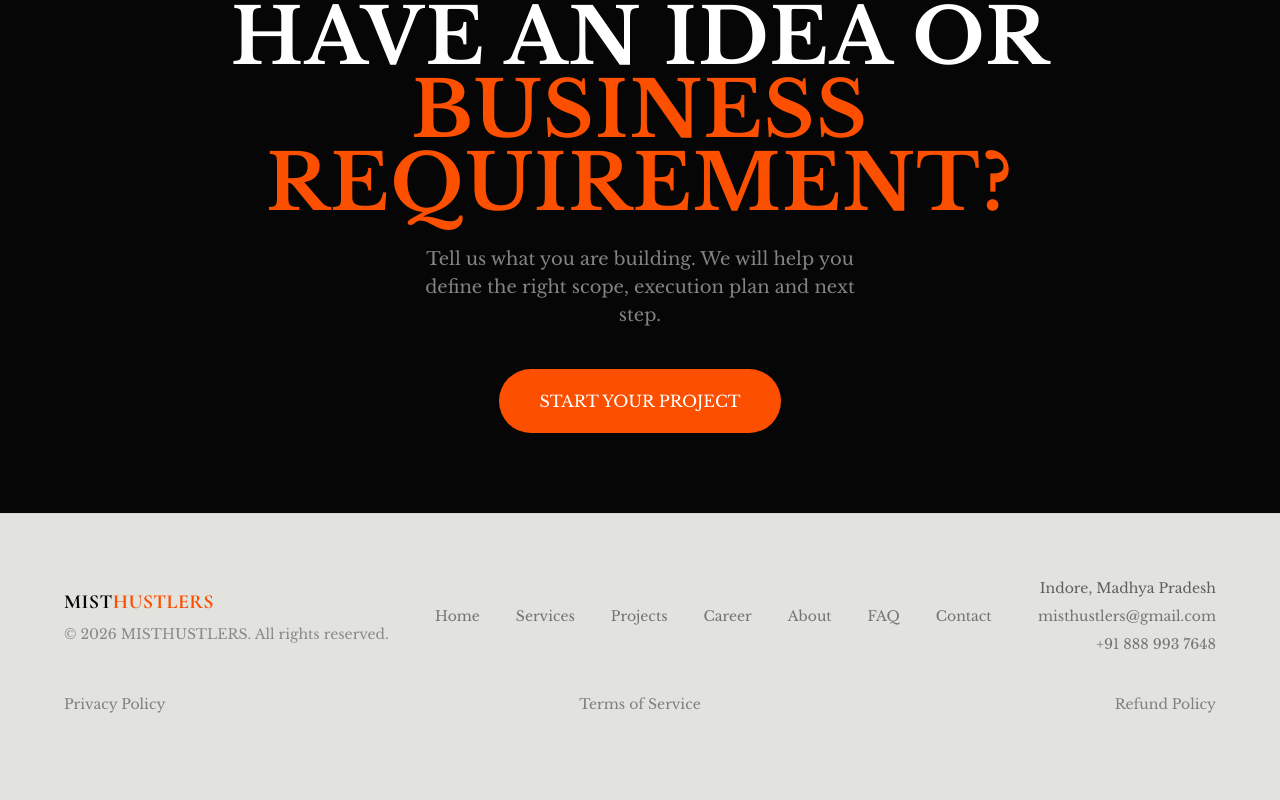
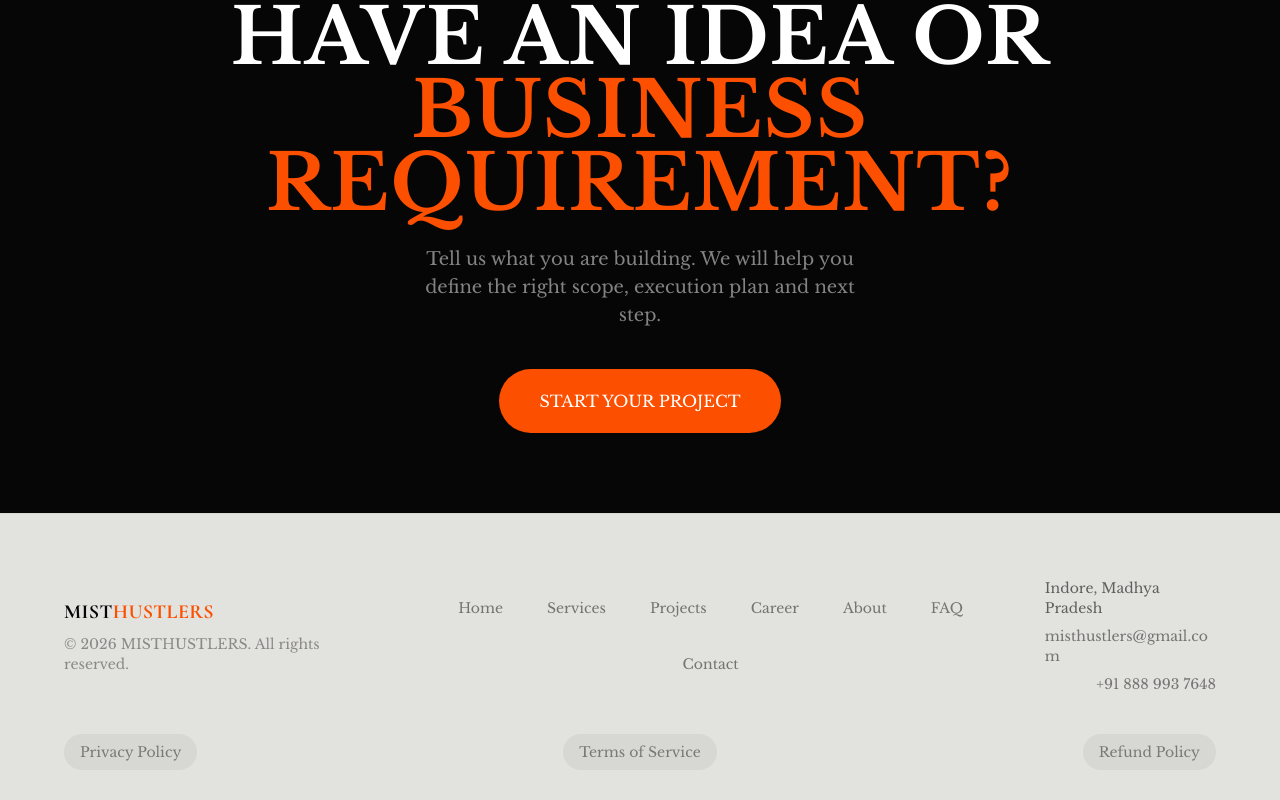
Before and after one commit to misthustlers-ctrl/MistHustlers, a React (Vite) app: page / in a window 1280 px wide. Shown: the part 6771-7571 px from the top of the page. Before the commit the page ends 7549 px from the top, so only its background shows below. Built offline with nearby package versions, Linux system fonts and the light colour scheme; no server answers.

Commit message:
Improve mobile navigation layout

```diff
--- a/src/components/Footer.tsx
+++ b/src/components/Footer.tsx
@@ -25,6 +25,12 @@ const FOOTER_LINKS = [
   { label: "Contact", to: "/contact" },
 ];
 
+const LEGAL_LINKS = [
+  { label: "Privacy Policy", to: "/privacy-policy" },
+  { label: "Terms of Service", to: "/terms-of-service" },
+  { label: "Refund Policy", to: "/refund-policy" },
+];
+
 export default function Footer() {
   const [logoFailed, setLogoFailed] = useState(false);
   const logo = useContent("logo", LOGO_DEFAULTS);
@@ -47,9 +53,9 @@ export default function Footer() {
             <p className="text-sm text-abyssal-ink/40 font-body">&copy; {new Date().getFullYear()} {logo.brandPrefix}{logo.brandHighlight}. All rights reserved.</p>
           </div>
 
-          <div className="flex flex-wrap items-center justify-center gap-3 sm:gap-5 text-sm text-abyssal-ink/50 font-body">
+          <div className="grid grid-cols-2 gap-2 text-sm text-abyssal-ink/50 font-body min-[420px]:flex min-[420px]:flex-wrap min-[420px]:items-center min-[420px]:justify-center min-[420px]:gap-3 sm:gap-5">
             {FOOTER_LINKS.map((link) => (
-              <Link key={link.label} to={link.to} className="footer-link rounded-full px-2 py-1 transition-colors hover:text-abyssal-ink">
+              <Link key={link.label} to={link.to} className="footer-link rounded-full px-3 py-2 text-center transition-colors hover:text-abyssal-ink">
                 {link.label}
               </Link>
             ))}
@@ -66,10 +72,12 @@ export default function Footer() {
           </div>
         </div>
 
-        <div className="mt-10 flex flex-col md:flex-row items-center justify-between gap-4 md:gap-8 text-sm text-abyssal-ink/45 font-body">
-          <Link to="/privacy-policy" className="hover:text-abyssal-ink/60 transition-colors">Privacy Policy</Link>
-          <Link to="/terms-of-service" className="hover:text-abyssal-ink/60 transition-colors">Terms of Service</Link>
-          <Link to="/refund-policy" className="hover:text-abyssal-ink/60 transition-colors">Refund Policy</Link>
+        <div className="mt-10 flex flex-wrap items-center justify-center gap-2 text-sm text-abyssal-ink/45 font-body md:justify-between md:gap-8">
+          {LEGAL_LINKS.map((link) => (
+            <Link key={link.label} to={link.to} className="rounded-full bg-abyssal-ink/5 px-4 py-2 text-center transition-colors hover:bg-abyssal-ink hover:text-white">
+              {link.label}
+            </Link>
+          ))}
         </div>
       </div>
     </footer>
--- a/src/components/GlobalNavbar.tsx
+++ b/src/components/GlobalNavbar.tsx
@@ -11,6 +11,12 @@ const NAV_LINKS = [
   { label: "About", to: "/about" },
   { label: "FAQ", to: "/faq" },
   { label: "Contact", to: "/contact" },
+];
+
+const LEGAL_LINKS = [
+  { label: "Privacy", to: "/privacy-policy" },
+  { label: "Terms", to: "/terms-of-service" },
+  { label: "Refund", to: "/refund-policy" },
 ];
 
 const LOGO_DEFAULTS = {
@@ -131,7 +137,8 @@ export default function GlobalNavbar() {
               transition={{ duration: 0.3 }}
               className="lg:hidden bg-ash-white border-b border-abyssal-ink/5 overflow-hidden"
             >
-              <div className="px-4 sm:px-6 py-5 flex flex-col gap-2">
+              <div className="px-4 sm:px-6 py-5">
+                <div className="grid grid-cols-2 gap-2">
                   {NAV_LINKS.map((link) => (
                     <Link
                       key={link.label}
@@ -145,13 +152,26 @@ export default function GlobalNavbar() {
                       {link.label}
                     </Link>
                   ))}
+                </div>
                 <Link
                   to="/contact"
                   onClick={() => setMobileOpen(false)}
-                  className="magnetic-btn bg-digital-orange text-white px-6 py-3 rounded-[800px] text-sm font-semibold text-center cursor-pointer font-body"
+                  className="magnetic-btn mt-3 flex min-h-11 items-center justify-center bg-digital-orange text-white px-6 py-3 rounded-[800px] text-sm font-semibold text-center cursor-pointer font-body"
                 >
                   Start Project
                 </Link>
+                <div className="mt-4 flex flex-wrap items-center justify-center gap-2 border-t border-abyssal-ink/5 pt-4">
+                  {LEGAL_LINKS.map((link) => (
+                    <Link
+                      key={link.label}
+                      to={link.to}
+                      onClick={() => setMobileOpen(false)}
+                      className="rounded-full bg-abyssal-ink/5 px-3 py-2 text-[11px] font-semibold text-abyssal-ink/55 transition-colors hover:bg-abyssal-ink hover:text-white font-body"
+                    >
+                      {link.label}
+                    </Link>
+                  ))}
+                </div>
               </div>
             </motion.div>
           )}
```
Lines whose indentation alone changed are shown as unchanged.
